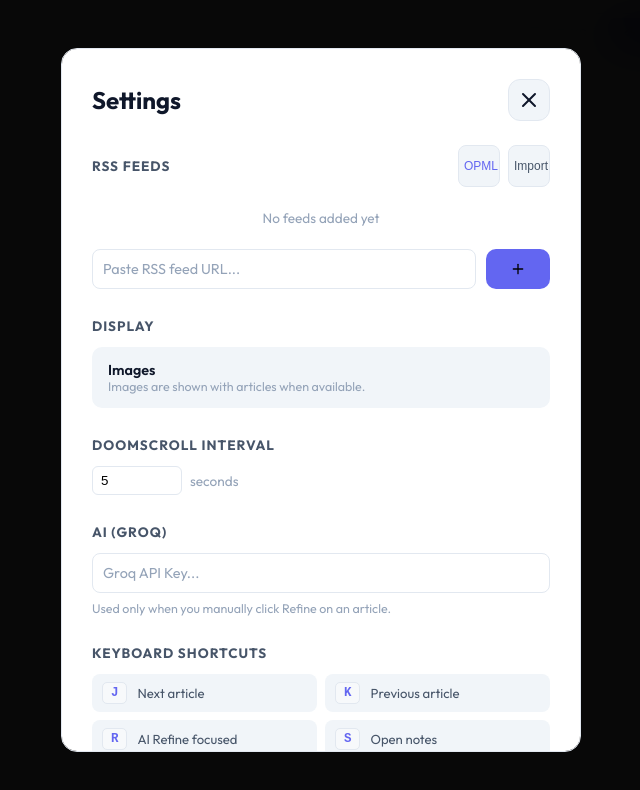
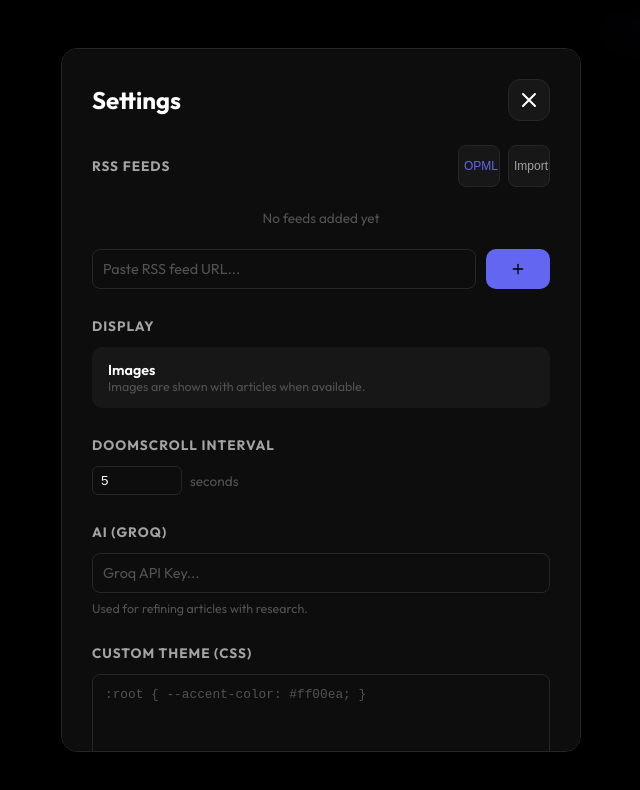
Before and after one commit to venkatram-s/YANA, a React (Vite) app: page / in a window 1280 px wide. Both pictures are taken after a click on the button "INITIALIZE SOURCES". Shown: the top 790 px of the page, without its empty margins (319-959 px from the left). Built offline with nearby package versions, Linux system fonts and the light colour scheme.

Commit message:
Visuallly interesting

```diff
--- a/src/App.jsx
+++ b/src/App.jsx
@@ -48,7 +48,8 @@ function parseOPML(text) {
 }
 
 function App() {
-  const [theme, setTheme] = useState(() => localStorage.getItem('yana_theme') || 'system');
+  const [theme, setTheme] = useState(() => localStorage.getItem('yana_theme') || 'pitch-black');
+
   const [articles, setArticles] = useState([]);
   const [loading, setLoading] = useState(true);
   const [feedMode, setFeedMode] = useState('doomscroll');
@@ -70,6 +71,8 @@ function App() {
   const [vaultLocked, setVaultLocked] = useState(true);
   const [failedAttempts, setFailedAttempts] = useState(0);
   const [notes, setNotes] = useState([]);
+  const [customCss, setCustomCss] = useState(() => localStorage.getItem('yana_custom_css') || '');
+
 
   const [doomscrollIntervalMs, setDoomscrollIntervalMs] = useState(() => {
     const v = localStorage.getItem('yana_doomscroll_interval_ms');
@@ -96,6 +99,11 @@ function App() {
   useEffect(() => {
     localStorage.setItem('groq_api_key', groqKey);
   }, [groqKey]);
+
+  useEffect(() => {
+    localStorage.setItem('yana_custom_css', customCss);
+  }, [customCss]);
+
 
   // --- AUTO-SCROLL: Smooth interval-based scrolling ---
   useEffect(() => {
@@ -174,26 +182,16 @@ function App() {
     }
   }, []);
 
-  // System Adaptive Theme Logic
+  // Adaptive Theme Logic
   useEffect(() => {
     const applyTheme = (t) => {
-      let activeTheme = t;
-      if (t === 'system') {
-        activeTheme = window.matchMedia('(prefers-color-scheme: dark)').matches ? 'black' : 'light';
-      }
-      document.documentElement.setAttribute('data-theme', activeTheme);
+      document.documentElement.setAttribute('data-theme', t);
     };
 
     applyTheme(theme);
     localStorage.setItem('yana_theme', theme);
+  }, [theme]);
 
-    if (theme === 'system') {
-      const mediaQuery = window.matchMedia('(prefers-color-scheme: dark)');
-      const listener = () => applyTheme('system');
-      mediaQuery.addEventListener('change', listener);
-      return () => mediaQuery.removeEventListener('change', listener);
-    }
-  }, [theme]);
 
   useEffect(() => {
     const sync = async () => {
@@ -399,7 +397,9 @@ function App() {
 
   return (
     <>
+      {customCss && <style>{customCss}</style>}
       {panicMode && <PanicOverlay onDismiss={() => setPanicMode(false)} />}
+
 
       <Header
         theme={theme}
@@ -410,11 +410,12 @@ function App() {
         onSearchChange={setSearchQuery}
         onSetFeedMode={setFeedMode}
         onToggleTheme={() => {
-          const themes = ['system', 'black', 'charcoal', 'light'];
+          const themes = ['light', 'dark', 'pitch-black'];
           const idx = themes.indexOf(theme);
           const nt = themes[(idx + 1) % themes.length];
           setTheme(nt);
         }}
+
         onOpenSettings={() => setSettingsOpen(true)}
         onOpenNotes={() => setNotesOpen(true)}
       />
@@ -485,6 +486,8 @@ function App() {
         onAddFeed={() => { if (newRssUrl && !rssFeeds.includes(newRssUrl)) { setRssFeeds(p => [...p, newRssUrl]); setNewRssUrl(''); } }}
         onRemoveFeed={(u) => setRssFeeds(p => p.filter(f => f !== u))}
         onGroqKeyChange={setGroqKey}
+        customCss={customCss}
+        onCustomCssChange={setCustomCss}
         onExportOPML={() => exportOPML(rssFeeds)}
         onImportOPML={handleImportOPML}
         onHardReset={handleHardReset}
--- a/src/components/Header.jsx
+++ b/src/components/Header.jsx
@@ -16,7 +16,7 @@ export const Header = ({
   <header className="app-header">
     <div className="logo-container">
       <BookOpen className="logo-icon" size={28} color="var(--accent-color)" />
-      <h1 className="logo-text">YANA <span>V3</span></h1>
+      <h1 className="logo-text">YANA</h1>
       {streak > 0 && (
         <div className="streak-badge" title={`${streak}-day reading streak`}>
           <Flame size={13} />
@@ -57,7 +57,7 @@ export const Header = ({
       </div>
 
       <button className="btn-icon" onClick={onToggleTheme} title={`Toggle theme (Current: ${theme})`}>
-        {theme === 'system' ? <Monitor size={20} /> : theme === 'black' || theme === 'charcoal' ? <Moon size={20} /> : <Sun size={20} />}
+        {theme === 'light' ? <Sun size={20} /> : theme === 'dark' ? <Moon size={20} /> : <Moon size={20} color="var(--accent-color)" />}
       </button>
       <button className="btn-icon" onClick={onOpenSettings} title="Settings">
         <Settings size={20} />
--- a/src/components/SettingsModal.jsx
+++ b/src/components/SettingsModal.jsx
@@ -13,6 +13,8 @@ export const SettingsModal = ({
   onRemoveFeed,
   onUrlChange,
   onGroqKeyChange,
+  customCss,
+  onCustomCssChange,
   onExportOPML,
   onImportOPML,
   onHardReset,
@@ -129,7 +131,7 @@ export const SettingsModal = ({
           </div>
         </section>
 
-        {/* Doomscroll Interval (user-configurable) */}
+        {/* Doomscroll Interval */}
         <section style={{ marginBottom: '28px' }}>
           <h3 style={{ color: 'var(--text-secondary)', fontSize: '0.85rem', textTransform: 'uppercase', letterSpacing: '1px', marginBottom: '12px' }}>
             Doomscroll Interval
@@ -141,11 +143,12 @@ export const SettingsModal = ({
               max={600}
               value={doomscrollIntervalMs ? Math.round(doomscrollIntervalMs/1000) : 5}
               onChange={(e) => onDoomscrollIntervalChange?.(e.target.valueAsNumber)}
-              style={{ width: '90px', padding: '6px 8px', borderRadius: '6px', border: '1px solid var(--border-color)' }}
+              style={{ width: '90px', padding: '6px 8px', borderRadius: '6px', border: '1px solid var(--border-color)', color: 'var(--text-primary)', background: 'transparent' }}
             />
             <span style={{ color: 'var(--text-muted)', fontSize: '0.85rem' }}>seconds</span>
           </div>
         </section>
+
         {/* Groq AI */}
         <section style={{ marginBottom: '28px' }}>
           <h3 style={{ color: 'var(--text-secondary)', fontSize: '0.85rem', textTransform: 'uppercase', letterSpacing: '1px', marginBottom: '12px' }}>
@@ -160,7 +163,35 @@ export const SettingsModal = ({
             onChange={(e) => onGroqKeyChange(e.target.value)}
           />
           <p style={{ fontSize: '0.78rem', color: 'var(--text-muted)', marginTop: '8px' }}>
-            Used only when you manually click Refine on an article.
+            Used for refining articles with research.
+          </p>
+        </section>
+
+        {/* Custom CSS */}
+        <section style={{ marginBottom: '28px' }}>
+          <h3 style={{ color: 'var(--text-secondary)', fontSize: '0.85rem', textTransform: 'uppercase', letterSpacing: '1px', marginBottom: '12px' }}>
+            Custom Theme (CSS)
+          </h3>
+          <textarea
+            className="search-input"
+            style={{
+              border: '1px solid var(--border-color)',
+              borderRadius: '8px',
+              padding: '12px',
+              width: '100%',
+              height: '100px',
+              fontFamily: 'monospace',
+              fontSize: '0.8rem',
+              resize: 'vertical',
+              background: 'transparent',
+              color: 'var(--text-primary)'
+            }}
+            placeholder=":root { --accent-color: #ff00ea; }"
+            value={customCss}
+            onChange={(e) => onCustomCssChange(e.target.value)}
+          />
+          <p style={{ fontSize: '0.78rem', color: 'var(--text-muted)', marginTop: '8px' }}>
+            Inject custom CSS here. Changes apply instantly.
           </p>
         </section>
 
--- a/src/index.css
+++ b/src/index.css
@@ -1,9 +1,16 @@
 @import url('https://fonts.googleapis.com/css2?family=Inter:wght@300;400;500;600;700;800;900&family=Outfit:wght@300;400;500;600;700;800;900&display=swap');
 
 :root {
+  --border-radius: 16px;
+  --font-sans: 'Outfit', 'Inter', system-ui, -apple-system, sans-serif;
+  --transition-fast: 0.2s cubic-bezier(0.4, 0, 0.2, 1);
+  --transition-normal: 0.5s cubic-bezier(0.16, 1, 0.3, 1);
+}
+
+[data-theme="pitch-black"], :root {
   --bg-color: #000000;
   --surface-color: #0d0d0d;
-  --surface-hover: #1a1a1a;
+  --surface-hover: #171717;
   --text-primary: #ffffff;
   --text-primary-rgb: 255, 255, 255;
   --text-secondary: #a3a3a3;
@@ -12,15 +19,29 @@
   --accent-hover: #818cf8;
   --accent-glow: rgba(99, 102, 241, 0.4);
   --border-color: #262626;
-  --border-radius: 16px;
-  --font-sans: 'Outfit', 'Inter', system-ui, -apple-system, sans-serif;
-  --transition-fast: 0.2s cubic-bezier(0.4, 0, 0.2, 1);
-  --transition-normal: 0.5s cubic-bezier(0.16, 1, 0.3, 1);
   --shadow-glow: 0 0 30px rgba(99, 102, 241, 0.25);
   --header-bg: rgba(0, 0, 0, 0.7);
   --card-shadow: 0 8px 32px rgba(0,0,0,0.4);
   --mesh-gradient: radial-gradient(at 0% 0%, rgba(99, 102, 241, 0.1) 0, transparent 50%),
                    radial-gradient(at 100% 100%, rgba(168, 85, 247, 0.1) 0, transparent 50%);
+}
+
+[data-theme="dark"] {
+  --bg-color: #121214;
+  --surface-color: #1a1a1e;
+  --surface-hover: #212126;
+  --text-primary: #f8fafc;
+  --text-primary-rgb: 248, 250, 252;
+  --text-secondary: #94a3b8;
+  --text-muted: #64748b;
+  --accent-color: #10b981;
+  --accent-hover: #059669;
+  --accent-glow: rgba(16, 185, 129, 0.3);
+  --border-color: #2e2e35;
+  --header-bg: rgba(18, 18, 20, 0.75);
+  --card-shadow: 0 8px 32px rgba(0,0,0,0.25);
+  --mesh-gradient: radial-gradient(at 0% 0%, rgba(16, 185, 129, 0.08) 0, transparent 50%),
+                   radial-gradient(at 100% 100%, rgba(5, 150, 105, 0.08) 0, transparent 50%);
 }
 
 [data-theme="light"] {
@@ -39,19 +60,6 @@
   --card-shadow: 0 10px 40px rgba(0, 0, 0, 0.05);
   --mesh-gradient: radial-gradient(at 0% 0%, rgba(99, 102, 241, 0.07) 0, transparent 50%),
                    radial-gradient(at 100% 100%, rgba(168, 85, 247, 0.07) 0, transparent 50%);
-}
-
-[data-theme="charcoal"] {
-  --bg-color: #121214;
-  --surface-color: #1a1a1e;
-  --surface-hover: #212126;
-  --text-primary: #f8fafc;
-  --text-secondary: #94a3b8;
-  --border-color: #2e2e35;
-  --header-bg: rgba(18, 18, 20, 0.75);
-  --accent-color: #10b981;
-  --accent-hover: #059669;
-  --accent-glow: rgba(16, 185, 129, 0.3);
 }
 
 * {
```
